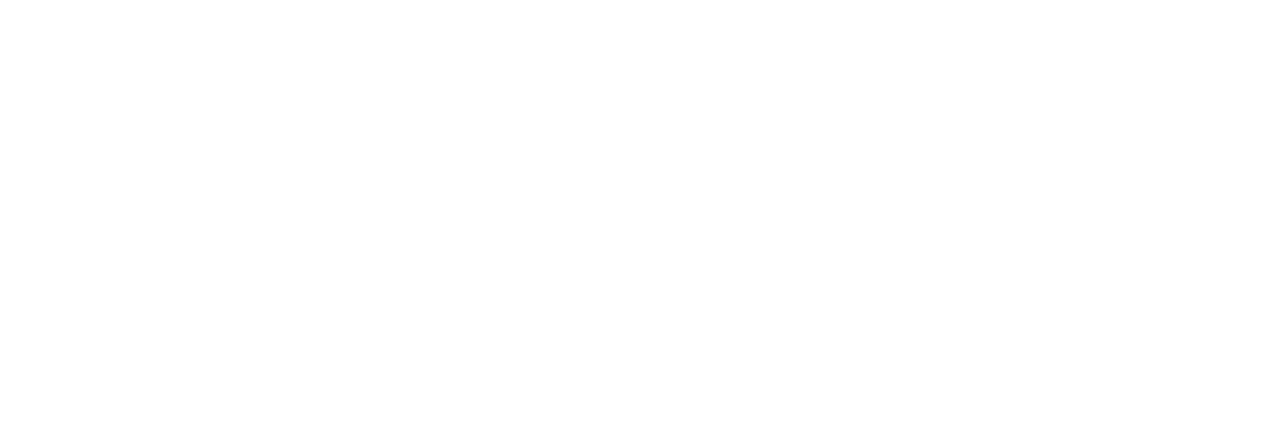
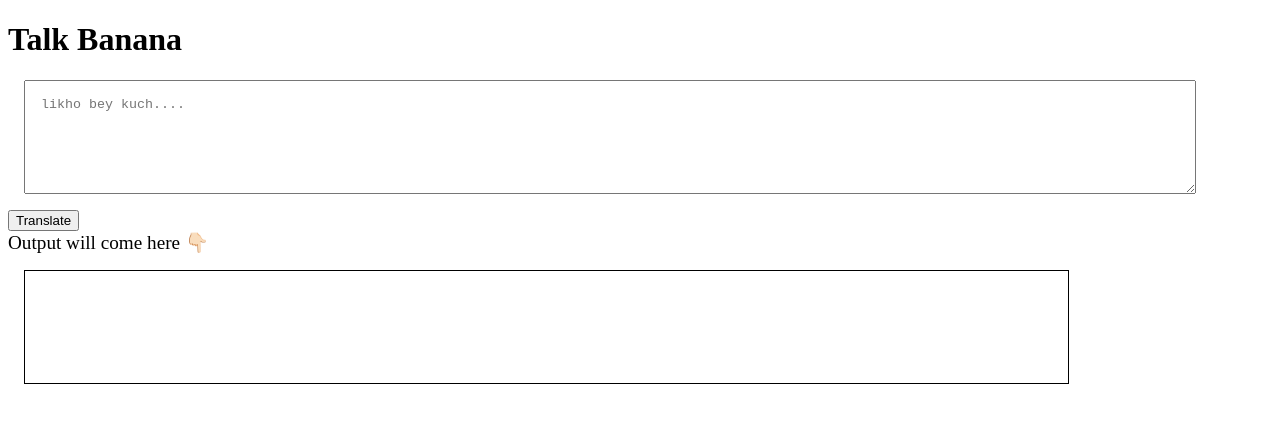
Before and after one commit to AnuragM87/Banana_Talks, a plain HTML site: page index.html in a window 1280 px wide. Drawn offline with Linux system fonts and the light colour scheme.

Commit message:
initial commits

```diff
--- /dev/null
+++ b/app.js
@@ -0,0 +1,8 @@
+var btnTranslate=document.querySelector("#btn-translate");
+var txtInput = document.querySelector("#txt-input");
+var outputDiv=document.querySelector("#output");
+
+function clickHandler() {
+    outputDiv.innerText="ksdajfklj "+ txtInput.value;
+};
+btnTranslate.addEventListener("click",clickHandler);
--- a/index.html
+++ b/index.html
@@ -5,8 +5,15 @@
     <meta http-equiv="X-UA-Compatible" content="IE=edge">
     <meta name="viewport" content="width=device-width, initial-scale=1.0">
     <title>Banana Talks!</title>
+    <link href="style.css" rel="stylesheet">
 </head>
 <body>
+    <h1>Talk Banana</h1>
+    <textarea id="txt-input" placeholder="likho bey kuch...."></textarea>
+    <button id="btn-translate">Translate</button>
 
+    <div style="font-size:larger;">Output will come here 👇🏻</div>
+    <div id="output"></div>
+    <script src="app.js" type="text/javascript"> </script>
 </body>
 </html>
--- a/style.css
+++ b/style.css
@@ -0,0 +1,15 @@
+textarea{
+    width: 90%;
+    height: 10vh;
+    display: block;
+    margin: 1rem;
+    padding: 1rem;
+}
+#output{
+    border: 1px solid black;
+    height: 10vh;
+    width: 80%;
+    margin: 1rem;
+    padding: 1rem;
+
+}
```
